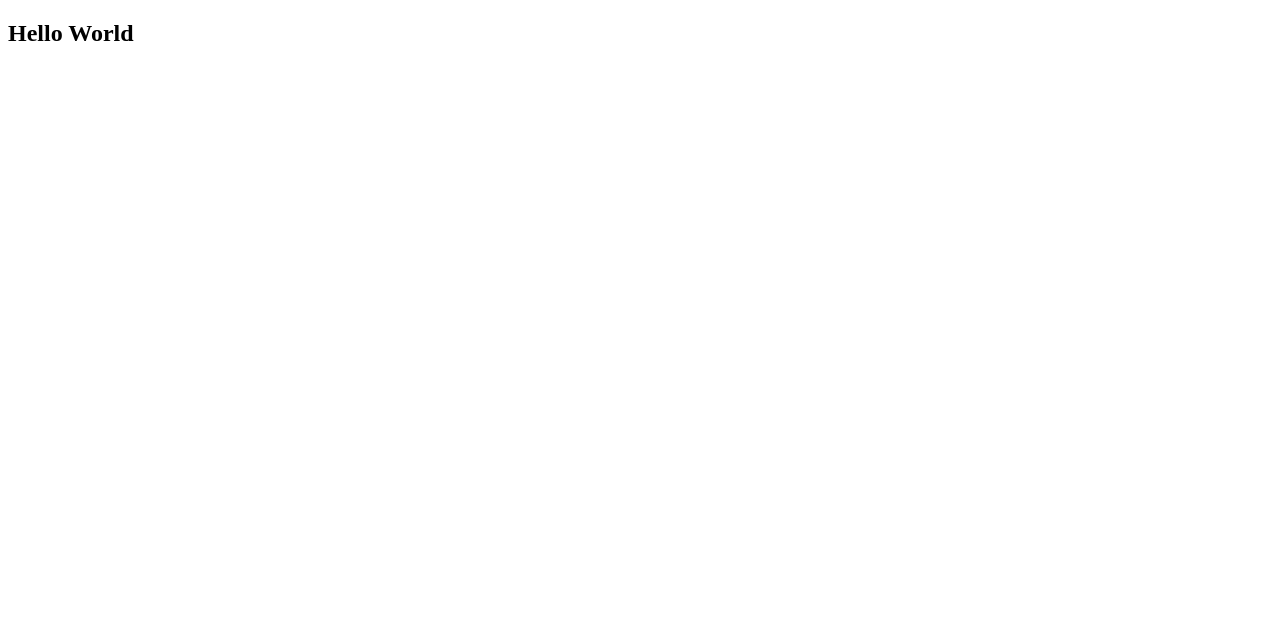
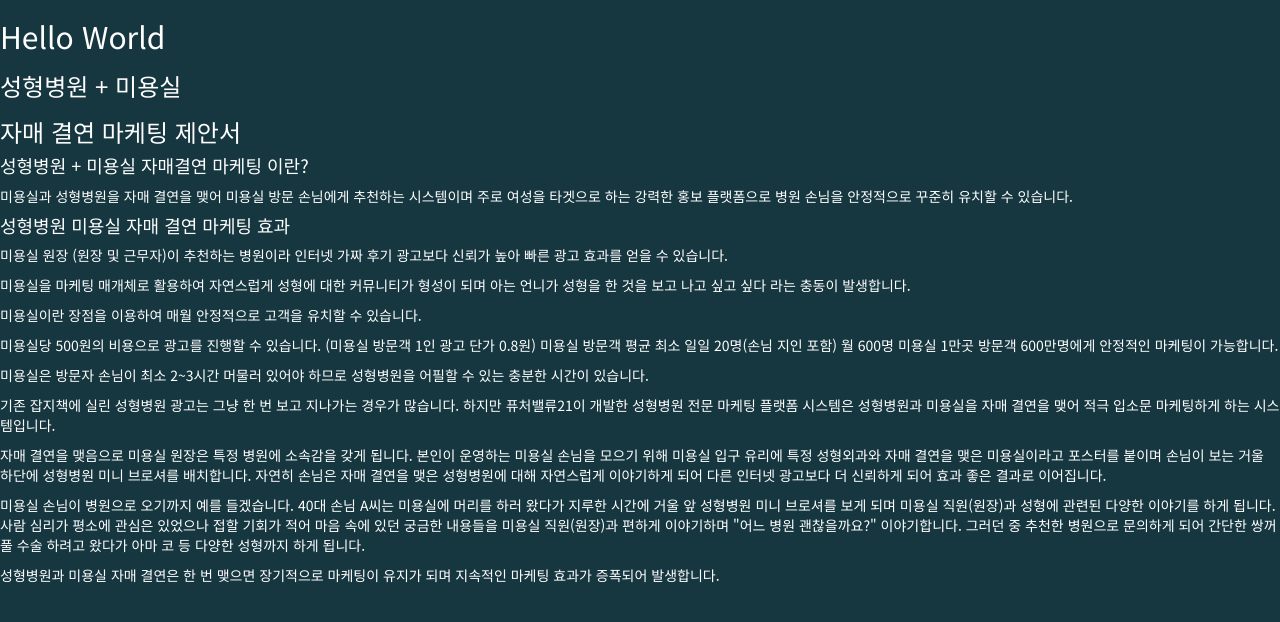
Before and after one commit to lamiru/fvfv21, a PHP site: page / in a window 1280 px wide. Before the commit the part shown is almost empty. Shown: the top 622 px of the page. Run offline with PHP 8.4, Linux system fonts and the light colour scheme; some libraries are stand-ins or nearby versions.

Commit message:
edit index.php

```diff
--- a/index.php
+++ b/index.php
@@ -6,13 +6,37 @@
 <meta name="author" content="퓨처밸류21">
 <meta name="description" content="온라인광고, 비지니스매칭">
 <meta http-equiv="X-UA-Compatible" content="IE=edge">
-<meta name="keywords" content="홈페이지제작, 프로그램개발, 사이트제작, 앱개발, 어플리케이션제작, 앱제작, 웹에이전시">
+<meta name="keywords" content="성형외과, 미용실, 홈페이지제작, 프로그램개발, 사이트제작, 앱개발, 어플리케이션제작, 앱제작, 웹에이전시">
 <meta property="og:type" content="website">
 <meta property="og:title" content="퓨처밸류21">
 <meta property="og:url" content="http://fvfv21.hubweb.net/">
 <meta property="og:description" content="온라인광고, 비지니스매칭 퓨처밸류21">
+<link rel="stylesheet" href="https://maxcdn.bootstrapcdn.com/bootstrap/3.3.2/css/bootstrap.min.css">
+<!--[if lt IE 9]>
+<script src="https://cdnjs.cloudflare.com/ajax/libs/jquery/1.12.1/jquery.min.js"></script>
+<script src="https://html5shiv.googlecode.com/svn/trunk/html5.js"></script>
+<![endif]-->
+<!--[if (gte IE 9) | (!IE)]><!-->
+<script src="https://cdnjs.cloudflare.com/ajax/libs/jquery/3.2.1/jquery.min.js"></script>
+<!--<![endif]-->
+<script src="https://maxcdn.bootstrapcdn.com/bootstrap/3.3.2/js/bootstrap.min.js"></script>
+<link rel="stylesheet" href="/static/css/common.css" type="text/css">
 </head>
 <body>
 <h2>Hello World</h2>
+<h3>성형병원 + 미용실</h3>
+<h3>자매 결연 마케팅 제안서</h3>
+<h4>성형병원 + 미용실 자매결연 마케팅 이란?</h4>
+<p>미용실과 성형병원을 자매 결연을 맺어 미용실 방문 손님에게 추천하는 시스템이며 주로 여성을 타겟으로 하는 강력한 홍보 플랫폼으로 병원 손님을 안정적으로 꾸준히 유치할 수 있습니다.</p>
+<h4>성형병원 미용실 자매 결연 마케팅 효과</h4>
+<p>미용실 원장 (원장 및 근무자)이 추천하는 병원이라 인터넷 가짜 후기 광고보다 신뢰가 높아 빠른 광고 효과를 얻을 수 있습니다.</p>
+<p>미용실을 마케팅 매개체로 활용하여 자연스럽게 성형에 대한 커뮤니티가 형성이 되며 아는 언니가 성형을 한 것을 보고 나고 싶고 싶다 라는 충동이 발생합니다.</p>
+<p>미용실이란 장점을 이용하여 매월 안정적으로 고객을 유치할 수 있습니다.</p>
+<p>미용실당 500원의 비용으로 광고를 진행할 수 있습니다. (미용실 방문객 1인 광고 단가 0.8원) 미용실 방문객 평균 최소 일일 20명(손님 지인 포함) 월 600명 미용실 1만곳 방문객 600만명에게 안정적인 마케팅이 가능합니다.</p>
+<p>미용실은 방문자 손님이 최소 2~3시간 머물러 있어야 하므로 성형병원을 어필할 수 있는 충분한 시간이 있습니다.</p>
+<p>기존 잡지책에 실린 성형병원 광고는 그냥 한 번 보고 지나가는 경우가 많습니다. 하지만 퓨처밸류21이 개발한 성형병원 전문 마케팅 플랫폼 시스템은 성형병원과 미용실을 자매 결연을 맺어 적극 입소문 마케팅하게 하는 시스템입니다.</p>
+<p>자매 결연을 맺음으로 미용실 원장은 특정 병원에 소속감을 갖게 됩니다. 본인이 운영하는 미용실 손님을 모으기 위해 미용실 입구 유리에 특정 성형외과와 자매 결연을 맺은 미용실이라고 포스터를 붙이며 손님이 보는 거울 하단에 성형병원 미니 브로셔를 배치합니다. 자연히 손님은 자매 결연을 맺은 성형병원에 대해 자연스럽게 이야기하게 되어 다른 인터넷 광고보다 더 신뢰하게 되어 효과 좋은 결과로 이어집니다.</p>
+<p>미용실 손님이 병원으로 오기까지 예를 들겠습니다. 40대 손님 A씨는 미용실에 머리를 하러 왔다가 지루한 시간에 거울 앞 성형병원 미니 브로셔를 보게 되며 미용실 직원(원장)과 성형에 관련된 다양한 이야기를 하게 됩니다. 사람 심리가 평소에 관심은 있었으나 접할 기회가 적어 마음 속에 있던 궁금한 내용들을 미용실 직원(원장)과 편하게 이야기하며 "어느 병원 괜찮을까요?" 이야기합니다. 그러던 중 추천한 병원으로 문의하게 되어 간단한 쌍꺼풀 수술 하려고 왔다가 아마 코 등 다양한 성형까지 하게 됩니다.</p>
+<p>성형병원과 미용실 자매 결연은 한 번 맺으면 장기적으로 마케팅이 유지가 되며 지속적인 마케팅 효과가 증폭되어 발생합니다.</p>
 </body>
 </html>
--- a/static/css/common.css
+++ b/static/css/common.css
@@ -0,0 +1,7 @@
+@import url('//fonts.googleapis.com/earlyaccess/notosanskr.css');
+
+body {
+    background-color: #163740;
+    font-family: "Noto Sans KR", sans-serif !important;
+    color: #fff;
+}
```
